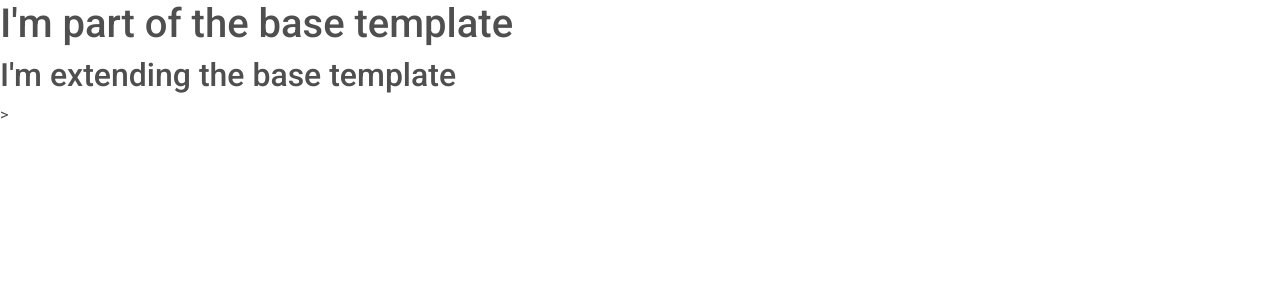
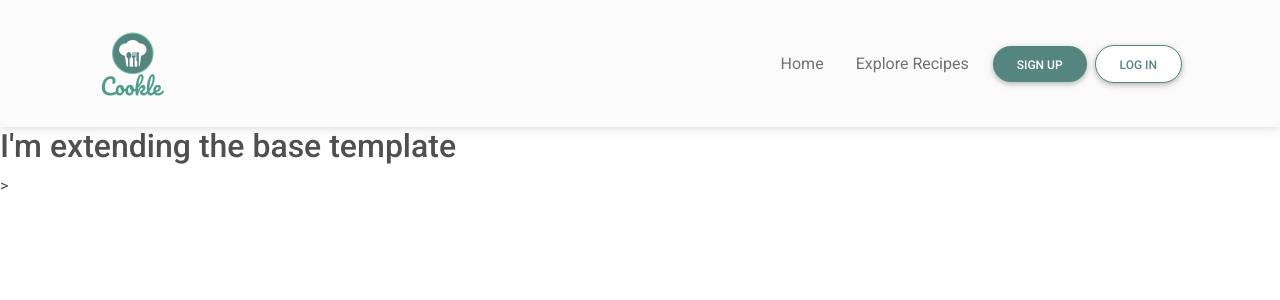
Before and after one commit to dissyulina/cookle-cookbook, a Flask app: page / in a window 1280 px wide. Shown: the top 300 px of the page. Run offline with Flask 2, Linux system fonts and the light colour scheme; data that the repository does not hold is empty; some libraries are stand-ins or nearby versions.

Commit message:
Add Navbar to base template

```diff
--- a/static/css/style.css
+++ b/static/css/style.css
@@ -0,0 +1,27 @@
+
+
+.navbar-brand > img {
+    height: 100px;
+}
+
+.btn-primary {
+    background-color: #55857F;
+    border-radius: 20px;
+}
+
+.btn-secondary {
+    border: 1px solid #55857F;
+    background-color: #fff;
+    border-radius: 20px;
+    color: #55857F;
+}
+
+.btn-primary.focus, .btn-primary:focus, .btn-primary:hover {
+    background-color: #1e4641;
+}
+
+.btn-secondary.focus, .btn-secondary:focus, .btn-secondary:hover {
+    background-color: rgba(255, 255, 255, 0.884);
+    color: #55857F;
+    border: 1px solid #55857F;
+}
--- a/templates/base.html
+++ b/templates/base.html
@@ -19,7 +19,48 @@
 
 <body>
 
-    <h1>I'm part of the base template</h1>
+    <header>
+        <!-- Navbar -->
+        <nav class="navbar navbar-expand-lg navbar-light bg-light">
+            <!-- Container wrapper -->
+            <div class="container">
+                <!-- Navbar brand -->
+                <a class="navbar-brand me-2" href="">
+                    <img src="{{ url_for('static', filename='images/logo.png') }}" alt="" loading="lazy">
+                </a>
+
+                <!-- Toggle button -->
+                <button class="navbar-toggler" type="button" data-mdb-toggle="collapse"
+                    data-mdb-target="#navbarButtonsExample" aria-controls="navbarButtonsExample"
+                    aria-expanded="false" aria-label="Toggle navigation">
+                    <i class="fas fa-bars"></i>
+                </button>
+
+                <!-- Collapsible wrapper -->
+                <div class="collapse navbar-collapse" id="navbarButtonsExample">
+                    <!-- Left links -->
+                    <ul class="navbar-nav ms-auto mb-2 mb-lg-0">
+                        <li class="nav-item me-3">
+                            <a class="nav-link" href="#">Home</a>
+                        </li>
+                        <li class="nav-item me-3">
+                            <a class="nav-link" href="#">Explore Recipes</a>
+                        </li>
+                    </ul>
+                    <!-- Sign up / log in buttons -->
+                    <div class="d-flex align-items-center">
+                        <button type="button" class="btn btn-primary me-2">
+                            Sign Up
+                        </button>
+                        <button type="button" class="btn btn-secondary me-3">
+                            Log In
+                        </button>
+                    </div>
+                </div>
+            </div>
+        </nav>
+    </header>
+
     {% block content %}
     {% endblock %}
 
```
Also changed, not shown: static/images/logo.png (added).
